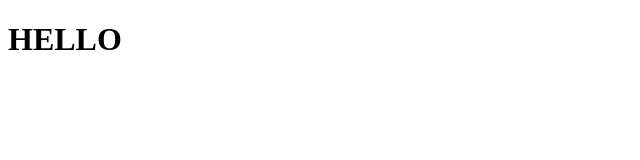
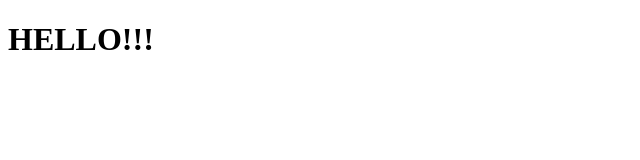
Before and after one commit to RuslanKulynych/hello-world-git, a plain HTML site: page index.html in a window 1280 px wide. Shown: the full height of the page, 0-640 px from the left. Drawn offline with Linux system fonts and the light colour scheme.

Commit message:
modified index.html

```diff
--- a/index.html
+++ b/index.html
@@ -5,7 +5,7 @@
 		<title>Index</title>
 	</head>
 	<body>
-	<h1>HELLO</h1>
+	<h1>HELLO!!!</h1>
 	</body>
 
 </html>
```
